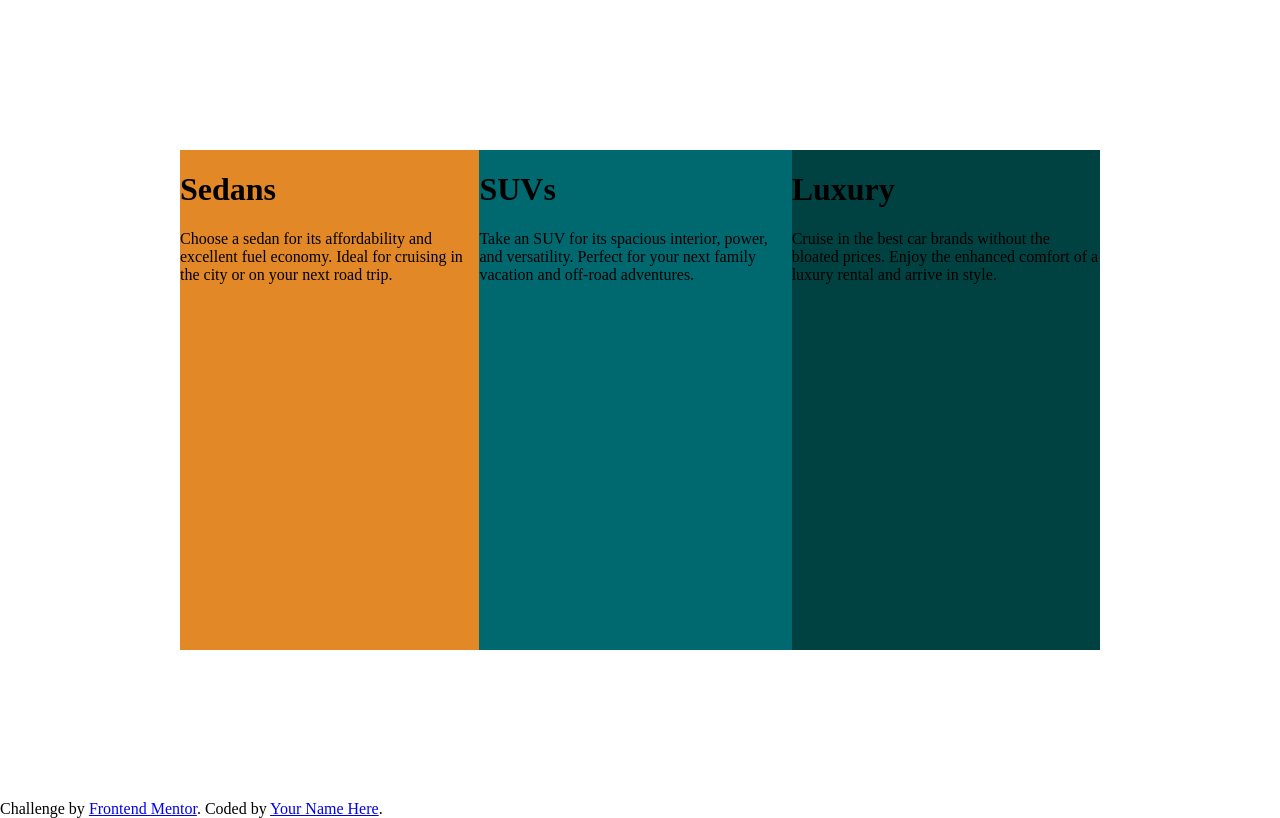
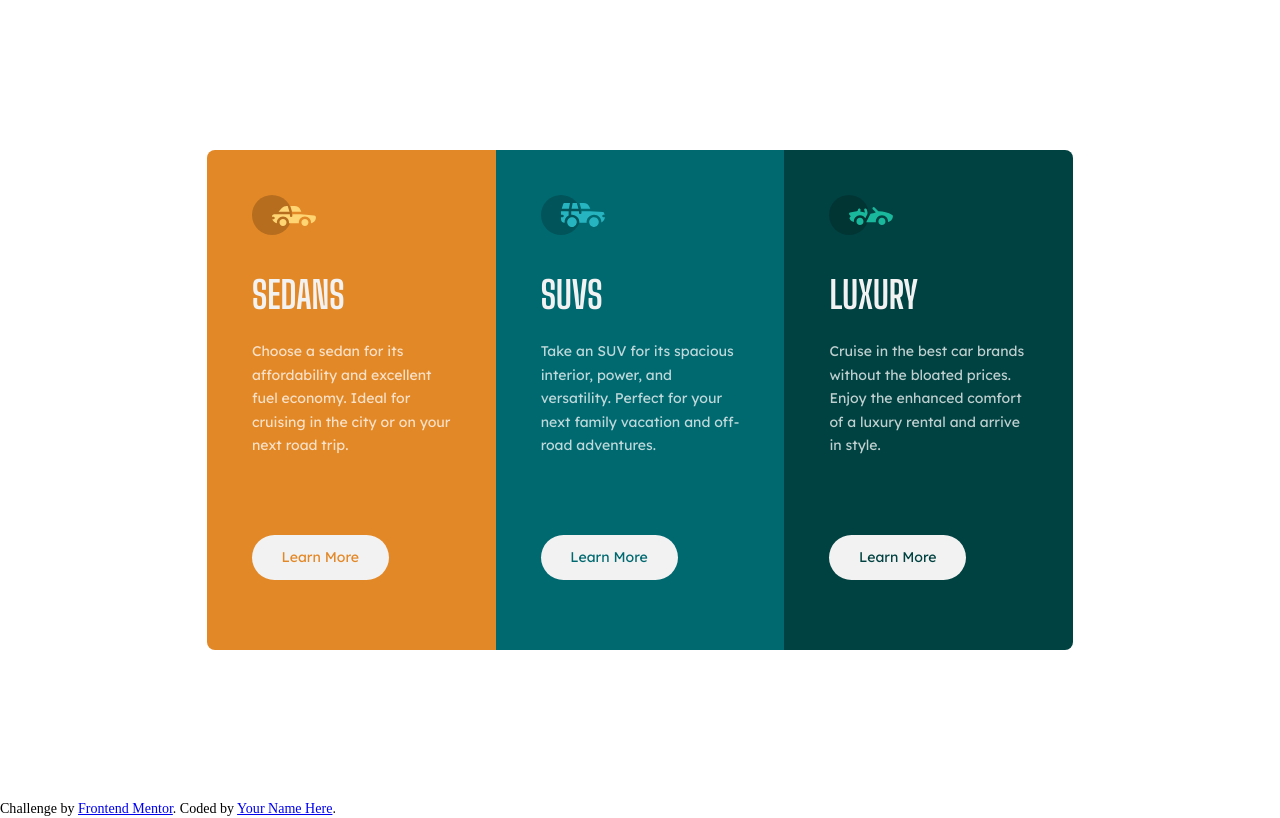
Before and after one commit to amathias17/3-Column-Preview-Card, a plain HTML site: page index.html in a window 1280 px wide. Drawn offline with Linux system fonts and the light colour scheme.

Commit message:
Desktop Version

```diff
--- a/index.html
+++ b/index.html
@@ -4,8 +4,10 @@
 <head>
   <meta charset="UTF-8">
   <meta name="viewport" content="width=device-width, initial-scale=1.0"> <!-- displays site properly based on user's device -->
-
   <link rel="icon" type="image/png" sizes="32x32" href="./images/favicon-32x32.png">
+  <link rel="preconnect" href="https://fonts.googleapis.com">
+  <link rel="preconnect" href="https://fonts.gstatic.com" crossorigin>
+  <link href="https://fonts.googleapis.com/css2?family=Big+Shoulders+Display:wght@700&family=Lexend+Deca&display=swap" rel="stylesheet">
   <link rel="stylesheet" href="styles.css">
   <title>Frontend Mentor | 3-column preview card component</title>
 
@@ -17,19 +19,25 @@
   <main class="main-container">
     <div class="card">
       <div class="column column__sedan">
+        <img src="/images/icon-sedans.svg" class="card__icon" alt="">
         <h1 class="card__header">Sedans</h1>
         <p class="card__description">Choose a sedan for its affordability and excellent fuel economy. Ideal for cruising in the city
           or on your next road trip.</p>
+        <button class="card__button">Learn More</button>
       </div>
       <div class="column column__suv">
+        <img src="/images/icon-suvs.svg" class="card__icon" alt="">
         <h1 class="card__header">SUVs</h1>
         <p class="card__description"> Take an SUV for its spacious interior, power, and versatility. Perfect for your next family vacation
           and off-road adventures.</p>
+        <button class="card__button">Learn More</button>
       </div>
       <div class="column column__luxury">
+        <img src="/images/icon-luxury.svg" class="card__icon" alt="">
         <h1 class="card__header">Luxury</h1>
         <p class="card__description"> Cruise in the best car brands without the bloated prices. Enjoy the enhanced comfort of a luxury
           rental and arrive in style.</p>
+        <button class="card__button">Learn More</button>
       </div>
     </div>
   </main>
--- a/styles.css
+++ b/styles.css
@@ -6,10 +6,11 @@
   --veryLightGray: hsl(0, 0%, 95%);
 }
 
-body {
+* {
   box-sizing: border-box;
   margin: 0;
   top: 0;
+  font-size: 0.9375rem;
 }
 
 /*===MAIN CONTAINTER===*/
@@ -21,7 +22,7 @@ body {
   height: 100vh;
 }
 
-/*===CARD PROPERTIES===*/
+/*===CARD OUTER PROPERTIES===*/
 
 .card {
   display: flex;
@@ -29,8 +30,13 @@ body {
   height: 500px;
 }
 
+.column {
+  padding: 3rem;
+}
+
 .column__sedan {
   background-color: var(--brightOrange);
+  border-radius: 8px 0 0 8px;
 }
 
 .column__suv {
@@ -39,4 +45,63 @@ body {
 
 .column__luxury {
   background-color: var(--veryDarkCyan);
+  border-radius: 0 8px 8px 0;
 }
+
+/*===CARD INNER PROPERTIES===*/
+
+.card__icon {
+  margin-bottom: 2.1875rem;
+}
+.card__header {
+  font-family: "Big Shoulders Display", cursive;
+  font-weight: 700;
+  font-size: 2.5rem;
+  line-height: 3rem;
+  text-transform: uppercase;
+  color: var(--veryLightGray);
+  margin-bottom: 1.5625rem;
+}
+
+.card__description {
+  font-family: "Lexend Deca", sans-serif;
+  font-weight: 400;
+  line-height: 1.5625rem;
+  color: var(--transparentWhite);
+  max-width: 13.25rem;
+  padding-bottom: 5.1875rem;
+}
+
+/*===CARD BUTTONS===*/
+
+.card__button {
+  border: none;
+  width: 9.125rem;
+  height: 3rem;
+  border-radius: 25px;
+  font-family: "Lexend Deca";
+  font-style: normal;
+  font-weight: 400;
+  font-size: 0.9375rem;
+  line-height: 1.5625rem;
+  background-color: var(--veryLightGray);
+}
+
+.column__sedan .card__button {
+  color: var(--brightOrange);
+}
+
+.column__suv .card__button {
+  color: var(--darkCyan);
+}
+
+.column__luxury .card__button {
+  color: var(--veryDarkCyan);
+}
+
+.card__button:hover {
+  cursor: pointer;
+  background-color: transparent;
+  border: solid 2px var(--veryLightGray);
+  color: var(--veryLightGray);
+}
```
